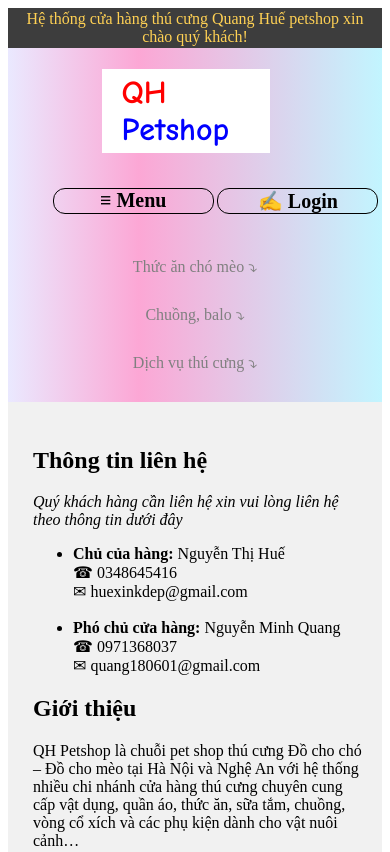
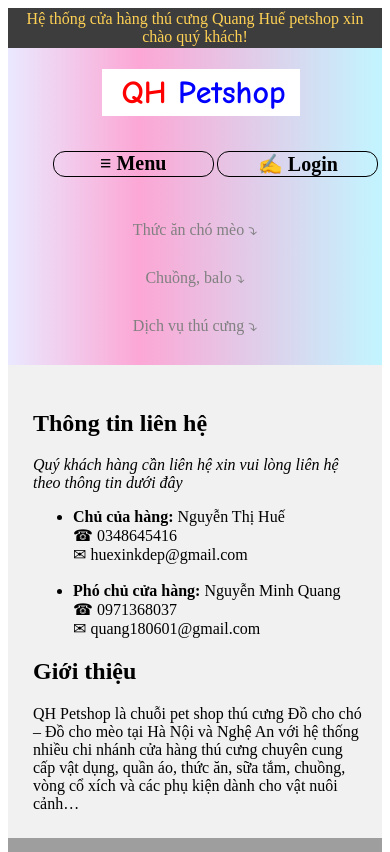
Before and after one commit to quanghue/quanghue.github.io, a plain HTML site: page index.html in a window 390 px wide. Shown: the top 852 px of the page. Drawn offline with Linux system fonts and the light colour scheme; grey boxes are pictures that could not be loaded.

Commit message:
Update học.css

```diff
--- a/học.css
+++ b/học.css
@@ -65,7 +65,7 @@
 	#modau1{
 		flex: 10%;
 		margin-left: 25%;
-		margin-right: 30%;
+		margin-right: 22%;
 	}
 	#menu{
 		flex: 30%;
```
